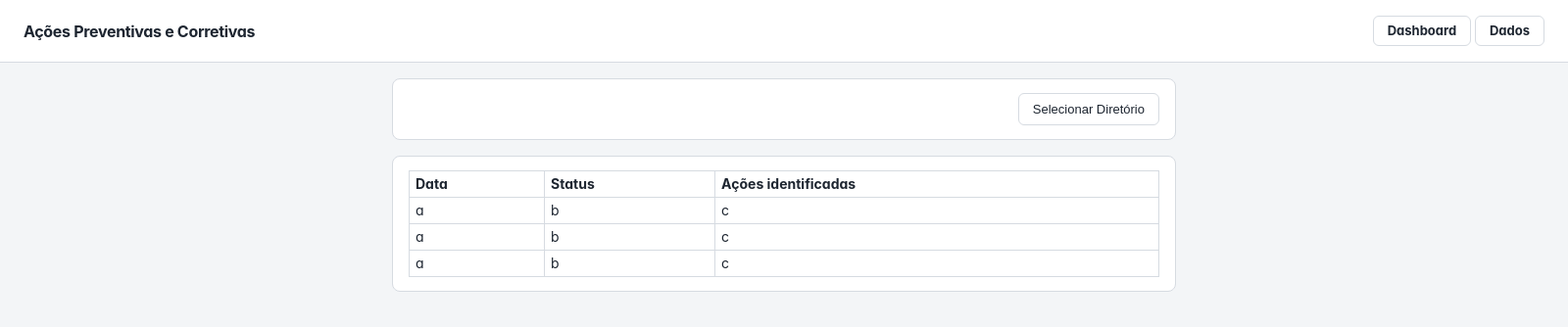
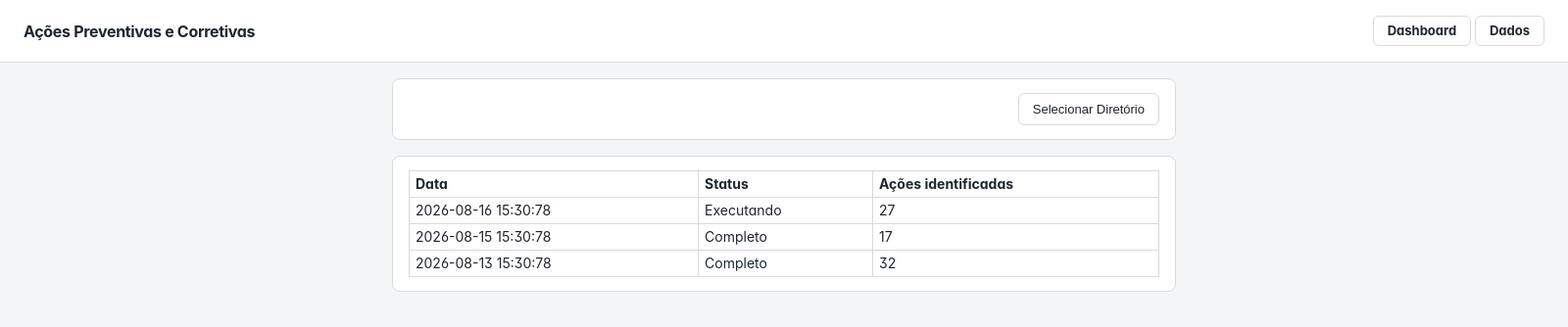
Before and after one commit to tiago0214/unimed-quality-department, an Electron app: page src/renderer/pages/data.html in a window 1600 px wide. Shown: the whole page at 98% size. Drawn offline with Linux system fonts and the light colour scheme; no server answers.

Commit message:
feat: implement dynamic data rendering in the table and update table structure

```diff
--- a/src/renderer/pages/data.html
+++ b/src/renderer/pages/data.html
@@ -27,26 +27,11 @@
       </section>
 
       <section class="table-container">
-        <table>
+        <table id="table">
           <tr>
             <th>Data</th>
             <th>Status</th>
             <th>Ações identificadas</th>
-          </tr>
-          <tr>
-            <td>a</td>
-            <td>b</td>
-            <td>c</td>
-          </tr>
-          <tr>
-            <td>a</td>
-            <td>b</td>
-            <td>c</td>
-          </tr>
-          <tr>
-            <td>a</td>
-            <td>b</td>
-            <td>c</td>
           </tr>
         </table>
       </section>
--- a/src/renderer/pages/js/data.js
+++ b/src/renderer/pages/js/data.js
@@ -1,5 +1,12 @@
 const filePathElement = document.getElementById("filePath");
 const selectBtn = document.getElementById("selectBtn");
+const tableRef = document.getElementById("table");
+
+const data = [
+  { date: "2026-08-16 15:30:78", status: "Executando", identifiedActions: 27 },
+  { date: "2026-08-15 15:30:78", status: "Completo", identifiedActions: 17 },
+  { date: "2026-08-13 15:30:78", status: "Completo", identifiedActions: 32 },
+];
 
 async function checkEtlDir() {
   const dir = (await electronAPI.etlDir()).trim();
@@ -17,3 +24,21 @@ selectBtn.addEventListener("click", async () => {
 });
 
 checkEtlDir();
+
+data.forEach((element) => {
+  const tr = document.createElement("tr");
+  const tdDate = document.createElement("td");
+  tdDate.innerHTML = element.date;
+
+  const tdStatus = document.createElement("td");
+  tdStatus.innerHTML = element.status;
+
+  const tdActions = document.createElement("td");
+  tdActions.innerHTML = element.identifiedActions;
+
+  tr.appendChild(tdDate);
+  tr.appendChild(tdStatus);
+  tr.appendChild(tdActions);
+
+  tableRef.appendChild(tr);
+});
```
